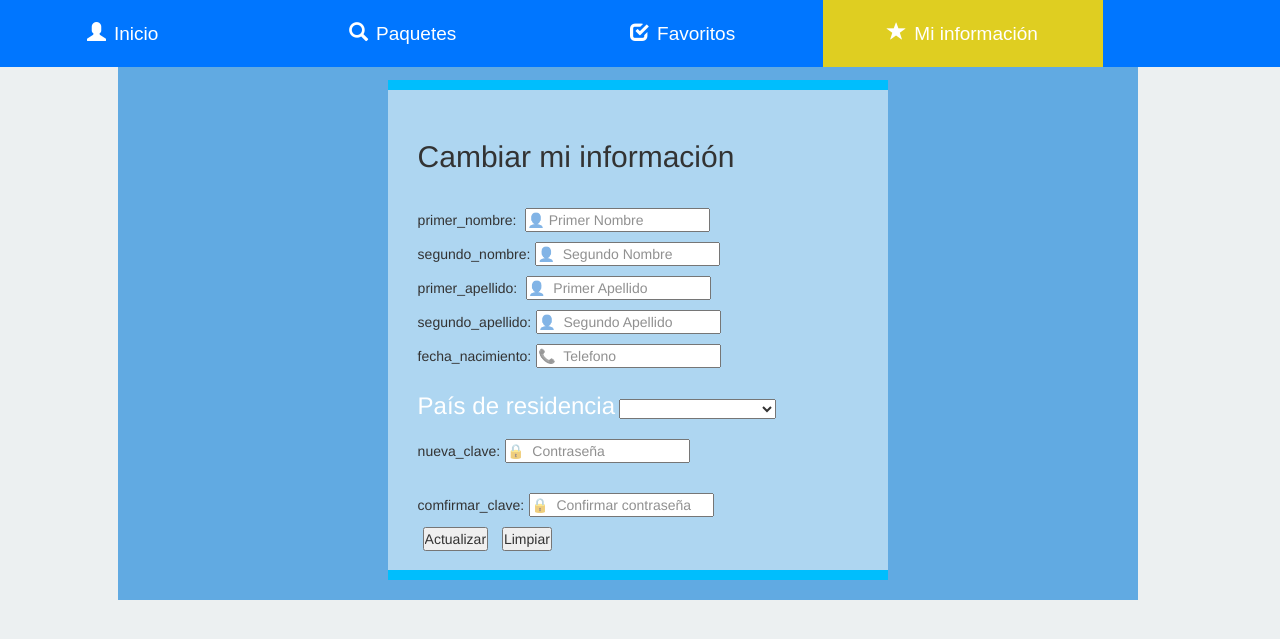
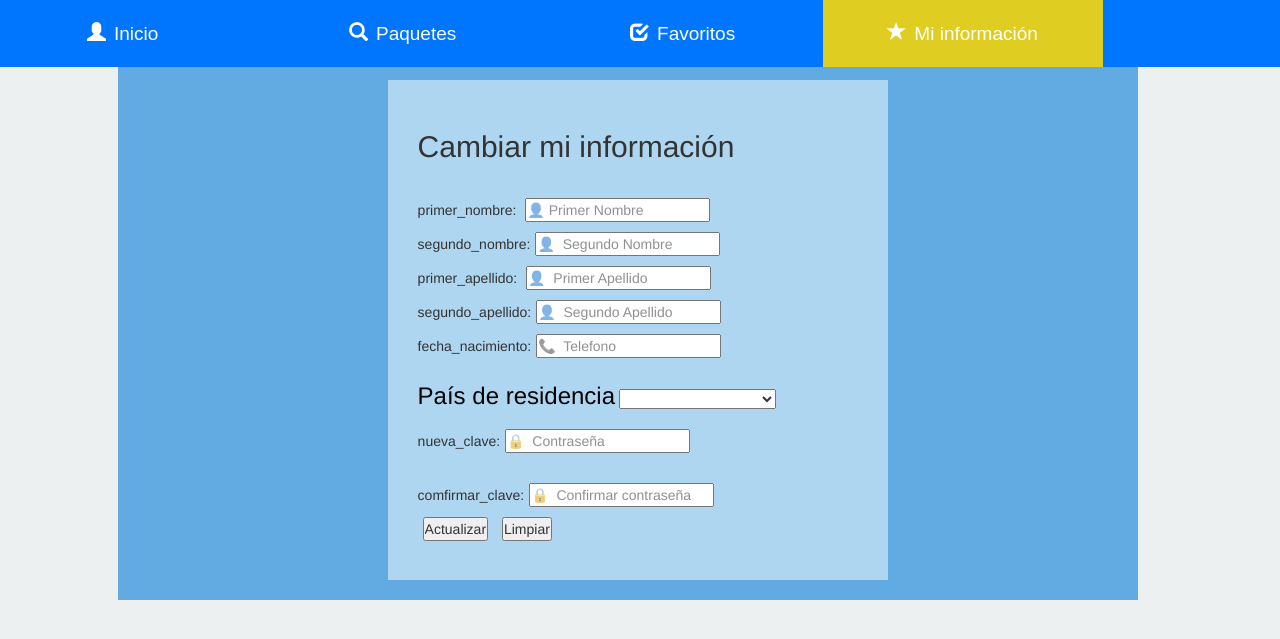
Before and after one commit to Anasofia2019/tourisday, a PHP site: page /touristday/misitioturista.php in a window 1280 px wide, after a click on "Mi información". Shown: the top 639 px of the page. Run offline with PHP 8.4, Linux system fonts and the light colour scheme; the visitor is signed in with stand-in values (Sample User, id 1); data comes from the database, SQL or seed files in the repository; data that the repository does not hold is empty.

Commit message:
eduer jaramillo
diseño

```diff
--- a/anadirpaquete.php
+++ b/anadirpaquete.php
@@ -109,7 +109,7 @@ Las 3 metaetiquetas anteriores * deben * aparecer primero en la cabeza; cualquie
 <!--Este es el campo de la cedula-->
 			  </div>
         <div class="form-group">
-       <label for="titulo" class="col-sm-3 control-label">Cedula</label>
+       <label for="titulo" class="col-sm-3 control-label">Cedula guía</label>
        <div class="col-sm-9">
 
 <input type="text" class="form-control" id="cedula" value="<?php echo $cedula;?>" required name="cedula">
--- a/css/misitioturista.css
+++ b/css/misitioturista.css
@@ -240,8 +240,7 @@ recet */
   height: 500px;
   margin-top: 20px;
   margin-left: 25%;
-  border-top: 10px solid var(--verde);
-  border-bottom: 10px solid var(--verde);
+
 
 }
 /* diseño de input y select del tab 4 cambiar información  */
--- a/misitioturista.php
+++ b/misitioturista.php
@@ -360,7 +360,7 @@ paquetes creados -->
         segundo_apellido:<input class="input" value="<?php echo $rows['apellido_turista_2']; ?>" name="ape_turista_2" type="text" placeholder="&#128100;  Segundo Apellido" required autofocus><br>
 
             fecha_nacimiento:<input class="input" value="<?php echo $rows['telefono_turista']; ?>" name="tel_turista" type="number" placeholder="&#128222;  Telefono" required>
-                 <label class="tm"> <h3 style="color:white">País de residencia</h3></label>
+                 <label class="tm"> <h3 style="color:black">País de residencia</h3></label>
                          <select class="input" name="pais_turista">
                            <option><?php echo $rows['nacionalidad_turista']; ?></option>
                            <option>Afganistán</option>
```
Also changed, not shown: img/aburra2.jpg (added), img/aburra3.jpg (added), img/aburra4.jpg (added), img/banner/0d1fc989405e842776b3edab93f6fc35.jpg (deleted).
